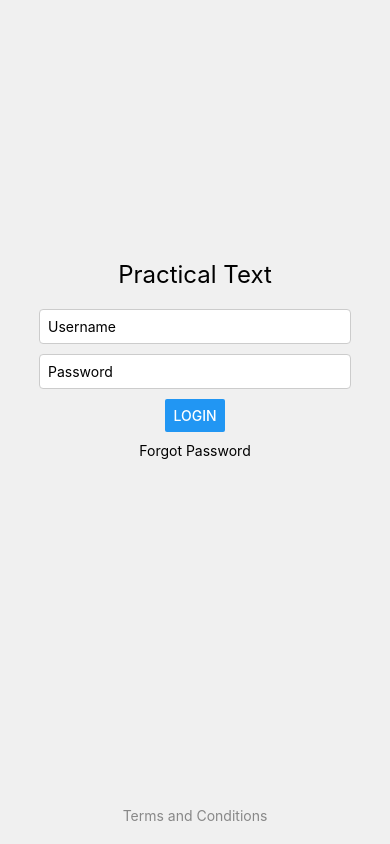
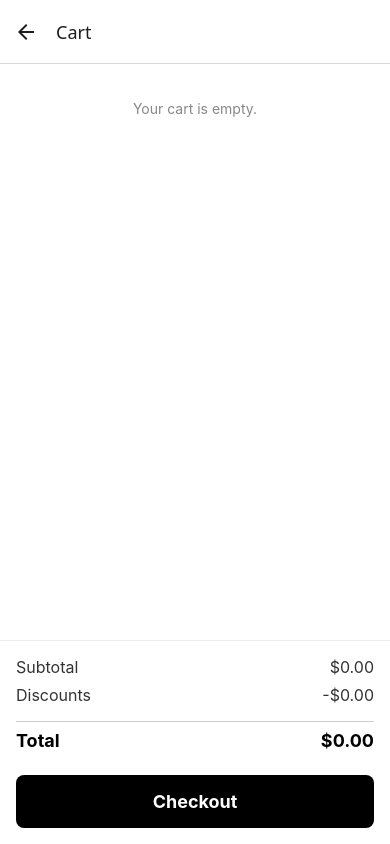
Before and after one commit to bishop7js/MAINFRAME_ASSIGNMENT, a React Native app: screen /Cart in a window 390 px wide. Built offline with nearby package versions, Linux system fonts and the light colour scheme.

Commit message:
Complete Cart context and Cart screen UI and functionalities

```diff
--- a/App.tsx
+++ b/App.tsx
@@ -10,6 +10,8 @@ import { createNativeStackNavigator } from '@react-navigation/native-stack';
 import { createBottomTabNavigator } from '@react-navigation/bottom-tabs';
 import Ionicons from 'react-native-vector-icons/Ionicons';
 import { ProductProvider } from './src/ProductContext';
+import { CartProvider } from './src/CartContext';
+import CartScreen from './src/CartScreen';
 
 const Stack = createNativeStackNavigator();
 const Tab = createBottomTabNavigator();
@@ -39,6 +41,7 @@ function MainTabs() {
 function App() {
   return (
     <ProductProvider>
+      <CartProvider>
         <View style={styles.container}>
           <NavigationContainer>
             <Stack.Navigator initialRouteName="login">
@@ -58,9 +61,15 @@ function App() {
                 options={{ title: 'Item Detail' }}
                 initialParams={{ id: null }}
               />
+              <Stack.Screen
+                name="Cart"
+                component={CartScreen}
+                options={{ title: 'Cart' }}
+              />
             </Stack.Navigator>
           </NavigationContainer>
         </View>
+      </CartProvider>
     </ProductProvider>
   );
 }
--- /dev/null
+++ b/src/CartContext.js
@@ -0,0 +1,33 @@
+import React, { createContext, useContext, useState } from 'react';
+
+const CartContext = createContext();
+
+export const CartProvider = ({ children }) => {
+  const [cartList, setCartList] = useState([]);
+
+  const addToCart = (item) => {
+    setCartList((prev) => {
+      const found = prev.find((i) => i.id === item.id);
+      if (found) {
+        return prev.map((i) =>
+          i.id === item.id ? { ...i, quantity: (i.quantity || 1) + (item.quantity || 1) } : i
+        );
+      }
+      return [...prev, { ...item, quantity: item.quantity || 1 }];
+    });
+  };
+
+  const removeFromCart = (id) => {
+    setCartList((prev) => prev.filter((item) => item.id !== id));
+  };
+
+  const clearCart = () => setCartList([]);
+
+  return (
+    <CartContext.Provider value={{ cartList, addToCart, removeFromCart, clearCart }}>
+      {children}
+    </CartContext.Provider>
+  );
+};
+
+export const useCartContext = () => useContext(CartContext);
--- /dev/null
+++ b/src/CartScreen.js
@@ -0,0 +1,182 @@
+import React from 'react';
+import { View, Text, FlatList, Image, TouchableOpacity, StyleSheet } from 'react-native';
+import { useCartContext } from './CartContext';
+
+const CartScreen = () => {
+  const { cartList, addToCart, removeFromCart } = useCartContext();
+
+  const subtotal = cartList.reduce((sum, item) => sum + item.price * item.quantity, 0);
+  const discount = subtotal > 100 ? subtotal * 0.1 : 0;
+  const total = subtotal - discount;
+
+  const renderItem = ({ item }) => (
+    <View style={styles.card}>
+      <Image source={{ uri: item.thumbnail }} style={styles.thumbnail} />
+      <View style={{ flex: 1 }}>
+        <Text style={styles.title}>{item.title}</Text>
+        <Text style={styles.description}>{item.description}</Text>
+        <Text style={styles.price}>${item.price}</Text>
+        <View style={styles.qtyRow}>
+          <TouchableOpacity
+            style={styles.qtyBtn}
+            onPress={() => addToCart({ ...item, quantity: -1 })}
+          >
+            <Text style={styles.qtyBtnText}>-</Text>
+          </TouchableOpacity>
+          <Text style={styles.qtyText}>{item.quantity}</Text>
+          <TouchableOpacity
+            style={styles.qtyBtn}
+            onPress={() => addToCart({ ...item, quantity: 1 })}
+          >
+            <Text style={styles.qtyBtnText}>+</Text>
+          </TouchableOpacity>
+        </View>
+      </View>
+    </View>
+  );
+
+  return (
+    <View style={styles.container}>
+      <FlatList
+        data={cartList}
+        keyExtractor={item => item.id.toString()}
+        renderItem={renderItem}
+        contentContainerStyle={{ paddingBottom: 24 }}
+        ListEmptyComponent={<Text style={styles.centerText}>Your cart is empty.</Text>}
+      />
+
+      <View style={styles.summaryContainer}>
+        <View style={styles.summaryRow}>
+          <Text style={styles.summaryLabel}>Subtotal</Text>
+          <Text style={styles.summaryValue}>${subtotal.toFixed(2)}</Text>
+        </View>
+        <View style={styles.summaryRow}>
+          <Text style={styles.summaryLabel}>Discounts</Text>
+          <Text style={styles.summaryValue}>-${discount.toFixed(2)}</Text>
+        </View>
+        <View style={styles.divider} />
+        <View style={styles.summaryRow}>
+          <Text style={styles.totalLabel}>Total</Text>
+          <Text style={styles.totalValue}>${total.toFixed(2)}</Text>
+        </View>
+        <TouchableOpacity style={styles.checkoutBtn}>
+          <Text style={styles.checkoutText}>Checkout</Text>
+        </TouchableOpacity>
+      </View>
+    </View>
+  );
+};
+
+const styles = StyleSheet.create({
+  container: { flex: 1, backgroundColor: '#fff', padding: 12 },
+  card: {
+    flexDirection: 'row',
+    backgroundColor: '#f5f5f5',
+    borderRadius: 10,
+    padding: 12,
+    marginBottom: 14,
+    elevation: 2,
+    alignItems: 'flex-start',
+  },
+  thumbnail: {
+    width: 60,
+    height: 60,
+    borderRadius: 8,
+    marginRight: 12,
+    backgroundColor: '#eee',
+  },
+  title: {
+    fontWeight: 'bold',
+    fontSize: 16,
+    marginBottom: 4,
+  },
+  description: {
+    fontSize: 14,
+    color: '#555',
+    marginBottom: 4,
+  },
+  price: {
+    fontWeight: 'bold',
+    color: '#222',
+    fontSize: 15,
+    marginBottom: 8,
+  },
+  qtyRow: {
+    flexDirection: 'row',
+    alignItems: 'center',
+    marginTop: 4,
+  },
+  qtyBtn: {
+    backgroundColor: '#ddd',
+    borderRadius: 4,
+    paddingHorizontal: 12,
+    paddingVertical: 4,
+    marginHorizontal: 8,
+  },
+  qtyBtnText: {
+    fontSize: 18,
+    fontWeight: 'bold',
+  },
+  qtyText: {
+    fontSize: 16,
+    minWidth: 24,
+    textAlign: 'center',
+  },
+  summaryContainer: {
+    backgroundColor: '#fff',
+    padding: 16,
+    borderTopWidth: 1,
+    borderColor: '#eee',
+    position: 'absolute',
+    left: 0,
+    right: 0,
+    bottom: 0,
+  },
+  summaryRow: {
+    flexDirection: 'row',
+    justifyContent: 'space-between',
+    marginBottom: 8,
+  },
+  summaryLabel: {
+    fontSize: 16,
+    color: '#333',
+  },
+  summaryValue: {
+    fontSize: 16,
+    color: '#333',
+  },
+  divider: {
+    borderBottomWidth: 1,
+    borderColor: '#ccc',
+    marginVertical: 8,
+  },
+  totalLabel: {
+    fontSize: 18,
+    fontWeight: 'bold',
+    color: '#000',
+  },
+  totalValue: {
+    fontSize: 18,
+    fontWeight: 'bold',
+    color: '#000',
+  },
+  checkoutBtn: {
+    backgroundColor: '#000',
+    paddingVertical: 16,
+    borderRadius: 8,
+    marginTop: 16,
+    alignItems: 'center',
+  },
+  checkoutText: {
+    color: '#fff',
+    fontWeight: 'bold',
+    fontSize: 18,
+  },
+  centerText: {
+    textAlign: 'center',
+    marginTop: 24,
+    color: '#888',
+  },
+});
+
+export default CartScreen;
--- a/src/ItemDetailScreen.js
+++ b/src/ItemDetailScreen.js
@@ -1,8 +1,10 @@
 import React from "react";
 import { View, Text, StyleSheet, Image, Button } from "react-native";
+import { useCartContext } from './CartContext';
 
-const ItemDetailScreen = ({ route }) => {
+const ItemDetailScreen = ({ route, navigation }) => {
     const { item } = route.params || {};
+    const { addToCart } = useCartContext();
 
     if (!item) {
         return (
@@ -45,7 +47,14 @@ const ItemDetailScreen = ({ route }) => {
                     <Text style={styles.totalPrice}>${totalPrice}</Text>
                 </View>
                 <View style={styles.buttonWrapper}>
-                    <Button title="Add to Cart" color="#000" onPress={() => {}} />
+                    <Button
+                      title="Add to Cart"
+                      color="#000"
+                      onPress={() => {
+                        addToCart({ ...item, quantity });
+                        navigation.navigate('Cart');
+                      }}
+                    />
                 </View>
             </View>
         </View>
```
Lines whose indentation alone changed are shown as unchanged.
